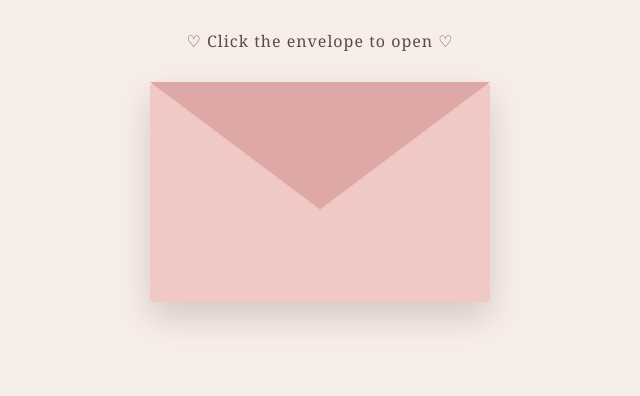
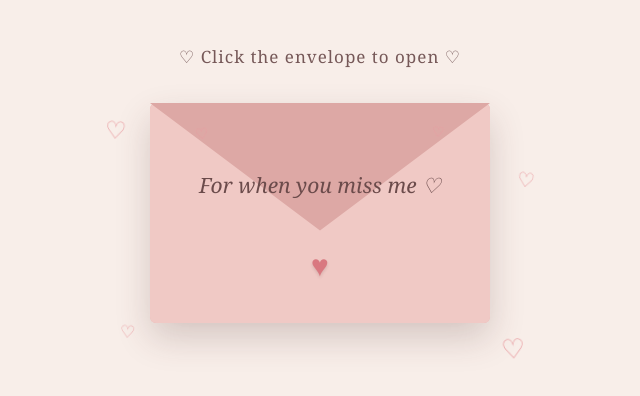
Before and after one commit to cecily2705-coder/our-letter, a plain HTML site: page index.html in a window 1280 px wide. Shown: the whole page, without its empty margins (320-960 px from the left). Drawn offline with Linux system fonts and the light colour scheme.

Commit message:
Update index.html

```diff
--- a/index.html
+++ b/index.html
@@ -4,7 +4,7 @@
 <meta charset="UTF-8">
 <meta name="viewport" content="width=device-width, initial-scale=1.0">
 
-<title>For You ♡</title>
+<title>For When You Miss Me ♡</title>
 
 <style>
 * {
@@ -17,24 +17,98 @@ body {
   background: #f8eee9;
   display: flex;
   justify-content: center;
-  align-items: center;
+  align-items: flex-start;
   font-family: Georgia, serif;
   color: #604848;
+  overflow-x: hidden;
 }
 
 .scene {
   width: 100%;
-  max-width: 700px;
+  max-width: 750px;
   text-align: center;
-  padding: 30px 20px;
+  padding: 45px 20px 80px;
 }
 
+/* Instruction */
 .instruction {
-  font-size: 16px;
+  font-size: 17px;
   letter-spacing: 1px;
-  margin-bottom: 30px;
+  margin-bottom: 35px;
+  color: #765858;
 }
 
+/* Envelope area */
+.envelope-area {
+  position: relative;
+  width: 340px;
+  height: 270px;
+  margin: 0 auto;
+}
+
+/* Cute heart doodles */
+.heart {
+  position: absolute;
+  color: #e89a9f;
+  font-size: 24px;
+  z-index: 10;
+  pointer-events: none;
+  animation: floatHeart 3s ease-in-out infinite;
+}
+
+.heart.one {
+  top: 15px;
+  left: -45px;
+  transform: rotate(-15deg);
+}
+
+.heart.two {
+  top: 70px;
+  right: -45px;
+  font-size: 20px;
+  animation-delay: .5s;
+}
+
+.heart.three {
+  bottom: 25px;
+  left: -30px;
+  font-size: 17px;
+  animation-delay: 1s;
+}
+
+.heart.four {
+  bottom: 5px;
+  right: -35px;
+  font-size: 27px;
+  transform: rotate(12deg);
+  animation-delay: 1.5s;
+}
+
+.heart.five {
+  top: 20px;
+  left: 45px;
+  font-size: 15px;
+  animation-delay: 2s;
+}
+
+.heart.six {
+  top: 25px;
+  right: 45px;
+  font-size: 14px;
+  animation-delay: .8s;
+}
+
+@keyframes floatHeart {
+  0%, 100% {
+    transform: translateY(0) rotate(-8deg);
+  }
+
+  50% {
+    transform: translateY(-7px) rotate(8deg);
+  }
+}
+
+/* Envelope */
 .envelope {
   position: relative;
   width: 340px;
@@ -44,7 +118,6 @@ body {
   perspective: 1000px;
 }
 
-/* Envelope body */
 .envelope-body {
   position: absolute;
   inset: 0;
@@ -54,7 +127,7 @@ body {
   overflow: hidden;
 }
 
-/* Envelope front folds */
+/* Front folds */
 .envelope-body::before {
   content: "";
   position: absolute;
@@ -63,11 +136,42 @@ body {
   width: 100%;
   height: 100%;
   background: #f0c9c5;
-  clip-path: polygon(0 0, 50% 55%, 100% 0, 100% 100%, 0 100%);
+  clip-path: polygon(
+    0 0,
+    50% 55%,
+    100% 0,
+    100% 100%,
+    0 100%
+  );
   z-index: 3;
 }
 
-/* Letter */
+/* Title on envelope */
+.envelope-title {
+  position: absolute;
+  top: 68px;
+  left: 30px;
+  right: 30px;
+  z-index: 6;
+  color: #6b4b4b;
+  font-size: 21px;
+  line-height: 1.35;
+  font-style: italic;
+}
+
+/* Little heart on envelope */
+.seal-heart {
+  position: absolute;
+  z-index: 7;
+  left: 50%;
+  bottom: 38px;
+  transform: translateX(-50%);
+  font-size: 30px;
+  color: #d97880;
+  text-shadow: 0 2px 3px rgba(80,40,40,.15);
+}
+
+/* Letter coming out */
 .letter {
   position: absolute;
   left: 8%;
@@ -82,7 +186,7 @@ body {
 }
 
 .letter h1 {
-  font-size: 24px;
+  font-size: 23px;
   font-weight: normal;
   margin: 25px 0 10px;
 }
@@ -105,7 +209,7 @@ body {
   z-index: 5;
 }
 
-/* Open state */
+/* Open animation */
 .envelope.open .flap {
   transform: rotateX(180deg);
 }
@@ -118,6 +222,7 @@ body {
   cursor: default;
 }
 
+/* Final letter */
 .final-letter {
   max-width: 600px;
   margin: 150px auto 0;
@@ -141,6 +246,7 @@ body {
   text-align: center;
   font-weight: normal;
   margin-bottom: 35px;
+  color: #765858;
 }
 
 .final-letter p {
@@ -154,10 +260,41 @@ body {
   font-style: italic;
 }
 
+/* Mobile */
 @media (max-width: 500px) {
+
+  .envelope-area {
+    width: 300px;
+  }
+
   .envelope {
     width: 290px;
     height: 190px;
+  }
+
+  .envelope-title {
+    top: 55px;
+    font-size: 18px;
+  }
+
+  .seal-heart {
+    bottom: 30px;
+  }
+
+  .heart.one {
+    left: -10px;
+  }
+
+  .heart.two {
+    right: -10px;
+  }
+
+  .heart.three {
+    left: 0;
+  }
+
+  .heart.four {
+    right: 0;
   }
 
   .final-letter {
@@ -175,6 +312,16 @@ body {
     ♡ Click the envelope to open ♡
   </div>
 
+  <div class="envelope-area">
+
+    <!-- Heart doodles -->
+    <span class="heart one">♡</span>
+    <span class="heart two">♡</span>
+    <span class="heart three">♡</span>
+    <span class="heart four">♡</span>
+    <span class="heart five">♡</span>
+    <span class="heart six">♡</span>
+
     <div class="envelope" id="envelope">
 
       <div class="envelope-body"></div>
@@ -184,7 +331,17 @@ body {
         <p>A little something from me...</p>
       </div>
 
+      <div class="envelope-title">
+        For when you miss me ♡
+      </div>
+
+      <div class="seal-heart">
+        ♥
+      </div>
+
       <div class="flap"></div>
+
+    </div>
 
   </div>
 
@@ -192,7 +349,7 @@ body {
 
     <h2>For You, When You Miss Me ♡</h2>
 
-    <p>Dear Dharsan,</p>
+    <p>My Love,</p>
 
     <p>
       If you're reading this, I'm guessing you miss me.
@@ -203,12 +360,12 @@ body {
       I hope you know that even when we're not together,
       there are so many tiny things that remind me of you.
       A song, a random place, something stupid that makes me
-      laugh because I know exactly what you'd say about it.
+      laugh because I know exactly what you'd say about it. You know how I do stuff pretending you're next to me whenever I miss you, always remember that you never leave my mind.
     </p>
 
     <p>
       I wish I could just magically appear beside you right now,
-      steal your hand, and sit with you like we always do.
+      steal your space, and cuddle with you like we always do.
     </p>
 
     <p>
```
Lines whose indentation alone changed are shown as unchanged.
